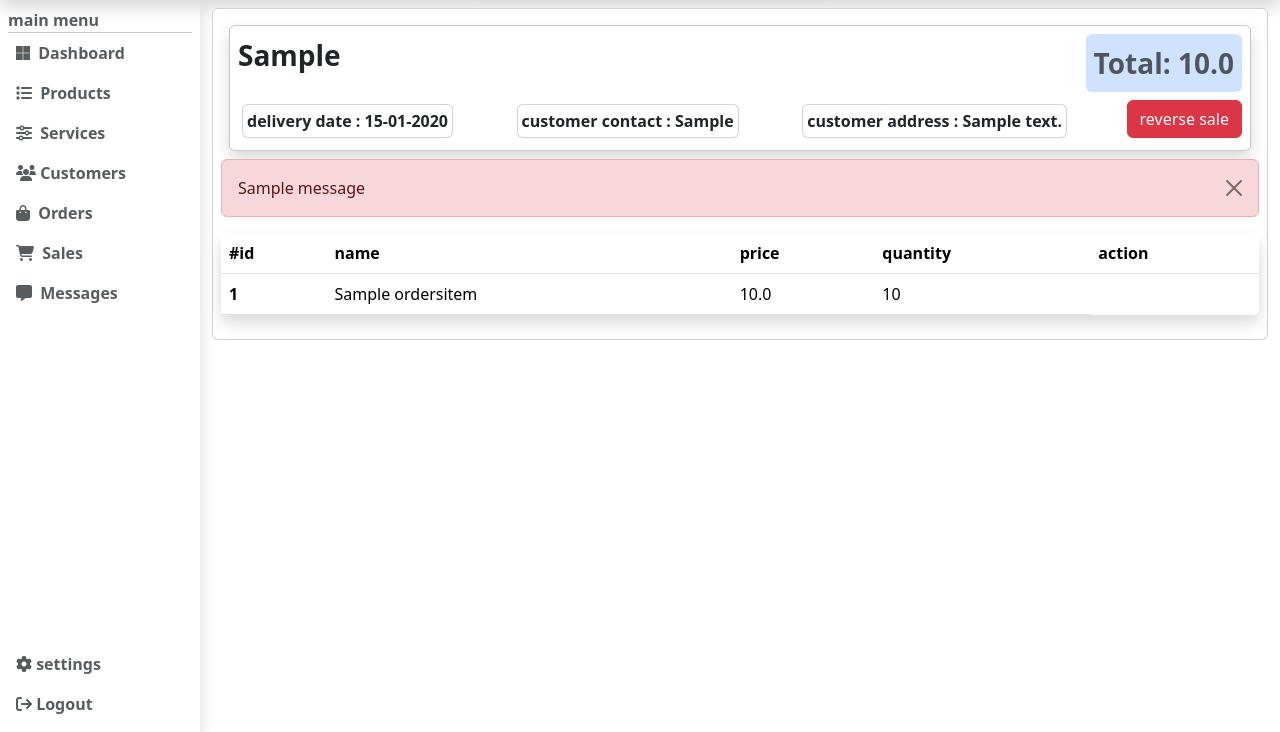
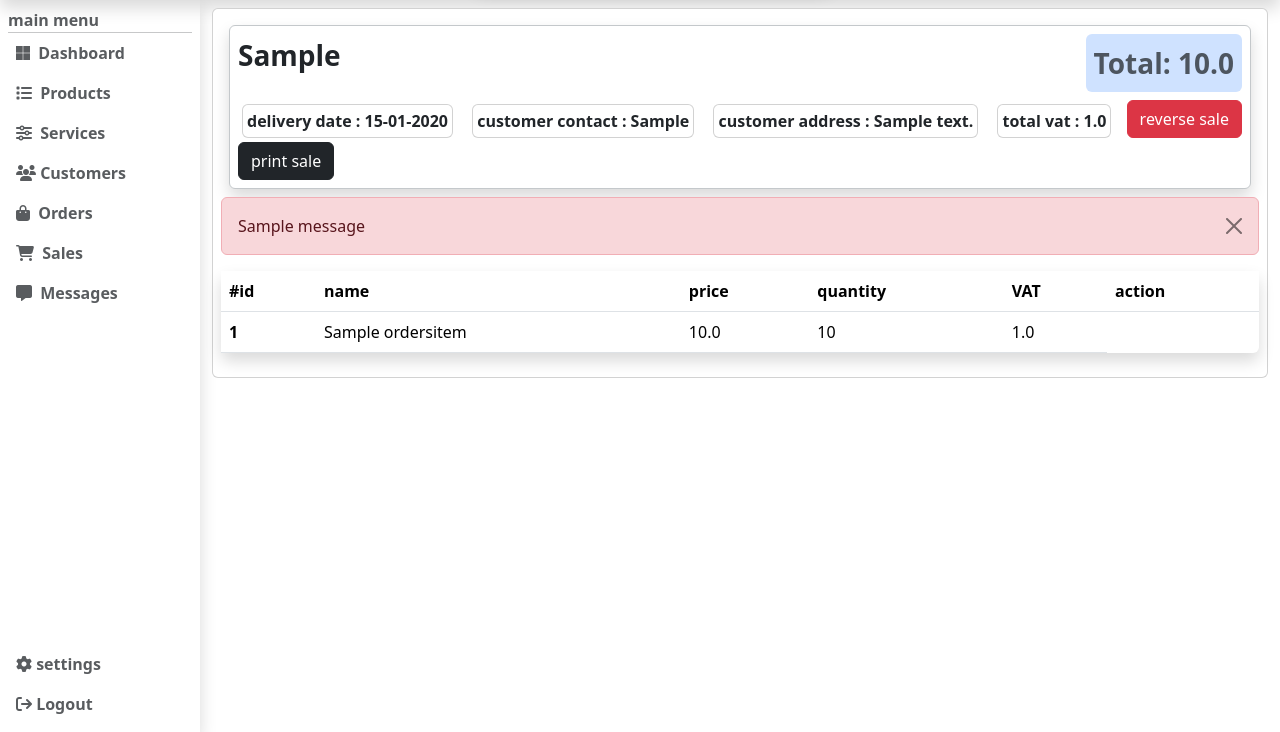
Before and after one commit to muchirajunior/BiasharaDash, a Flask app: page /orders/sales/1 in a window 1280 px wide. Shown: the part 68-800 px from the top of the page. Run offline with Flask 3, Linux system fonts and the light colour scheme; a user stored in the database is signed in; tables that the repository leaves empty hold one stand-in row (values such as "Sample post"); one stand-in notice (Sample message) is shown.

Commit message:
update orders limit, vat and remove items bug

```diff
--- a/config.py
+++ b/config.py
@@ -52,7 +52,7 @@ class AdminModelView(ModelView):
     can_view_details=True
     can_set_page_size=True
     column_display_all_relations=False
-    form_excluded_columns=['password',"orders",'items','customers']
+    form_excluded_columns=['password',"orders",'items','customers','traffic']
     column_searchable_list = ('')
     edit_modal=True
     def is_accessible(self):
--- a/controllers/orders.py
+++ b/controllers/orders.py
@@ -4,6 +4,7 @@ from flask_login import current_user, login_required
 from models.order import Order,db
 from models.order_items import OrderItem
 from models.item import Item
+from models.business import Business
 
 
 orders=Blueprint("orders",__name__,url_prefix="/orders",template_folder="../templates/orders")
@@ -41,6 +42,8 @@ def post_order_api():
         address=request.json.get('address')
         delivery_date=request.json.get('delivery_date')
         items=request.json.get('items')
+        if delivery_date == '':
+            delivery_date=None
         if (items != None):
             order:Order = Order(customer,contact,address,0,delivery_date,business_id)
             db.session.add(order)
@@ -67,16 +70,25 @@ def post_order_api():
 @orders.route("/add",methods=['POST','GET'])
 @login_required
 def orders_add_route():
+    business:Business=Business.query.get(current_user.business_id)
+    date=datetime.today().replace(minute=0,hour=0,microsecond=0)
+    count=Order.query.filter(Order.business_id==current_user.business_id,Order.created_at>=date).count()
+    print(count)
+    if count >= business.max_orders:
+        flash('you have reached the maximum number of orders for today. upgrade for to increase your limit!')
+        return redirect(request.referrer)
     if request.method == 'POST':
         customer=request.form.get('customer')
         contact=request.form.get('contact')
         address=request.form.get('address')
         delivery_date=request.form.get('delivery_date')
-        if delivery_date != None and delivery_date != '':
+        if not(delivery_date == None or delivery_date == ''):
             if ( datetime.strptime(delivery_date,'%Y-%m-%d') < datetime.now()):
                 flash("delivery date given is passed ! we have set it to null please open the order and  update")
                 delivery_date=None
-
+        else:
+            delivery_date=None
+        business.today_orders=count
         db.session.add(Order(customer,contact,address,0,delivery_date,current_user.business_id))
         db.session.commit()
     return redirect('/orders')
@@ -84,7 +96,7 @@ def orders_add_route():
 @orders.route("/<id>",methods=['POST','GET'])
 @login_required
 def order_route(id):
-    order= Order.query.filter(Order.id==id,Order.sold ==False,Order.business_id==current_user.business_id).first()
+    order:Order= Order.query.filter(Order.id==id,Order.sold ==False,Order.business_id==current_user.business_id).first()
     if order == None:
         return redirect('/orders')
 
@@ -93,10 +105,16 @@ def order_route(id):
         quantity=request.form.get('quantity')
         price=request.form.get('price')
         item_id=request.form.get('item_id')
-        db.session.add(OrderItem(name,price,quantity,item_id,order.id))
+        vat=float(request.form.get('vat'))
+        print(vat)
+        if vat != 0:
+            vat=(vat*float(price))/100
+        db.session.add(OrderItem(name,price,quantity,item_id,vat=vat,order_id=order.id))
         order.total+=float(price)*int(quantity)
+        order.vat+=vat*int(quantity)
         order.updated_at=datetime.now()
         db.session.commit()
+        return redirect(request.referrer)
     search=request.args.get('search')
     if search==None:
         search=''
@@ -115,6 +133,7 @@ def remove_item_route(id,itemid):
     if item ==None:
         return redirect('/orders')
     order.total-=item.price*item.quantity
+    order.vat-=item.vat*item.quantity
     order.updated_at=datetime.now()
     db.session.delete(item)
     db.session.commit()
--- a/models/business.py
+++ b/models/business.py
@@ -19,7 +19,9 @@ class Business(db.Model):
     active=db.Column(db.Boolean,default=True)
     items_cartegories=db.Column(JSON,default=[])
     items_count=db.Column(db.Integer)
-    today_order_count=db.Column(db.Integer)
+    today_orders=db.Column(db.Integer) #total orders today
+    max_items=db.Column(db.Integer,default=50) #maximumn number of items the business can have
+    max_orders=db.Column(db.Integer,default=100) #maximum number of order per day
     created_at=db.Column(db.DateTime,default=datetime.now())
     updated_at=db.Column(db.DateTime)
     users=db.relationship("User",backref='businesses',lazy=True)
--- a/models/order.py
+++ b/models/order.py
@@ -9,7 +9,7 @@ class Order(db.Model):
     address=db.Column(db.String(100))
     delivery_date=db.Column(db.DateTime)
     total=db.Column(db.Float)
-    vat=db.Column(db.Float)
+    vat=db.Column(db.Float,default=0)
     discount=db.Column(db.Float)
     sold=db.Column(db.Boolean,default=False)
     created_at=db.Column(db.DateTime,default=datetime.now())
--- a/templates/dashboard/business_dash.html
+++ b/templates/dashboard/business_dash.html
@@ -6,7 +6,7 @@
 {% include "export_data.html" %}
 
 <div class="d-flex flex-column">
-    <div class="card border-secondary-subtle shadow m-2 p-2 d-flex flex-row" >
+    <div class="card border-secondary-subtle shadow m-2 p-2 d-flex flex-row flex-wrap" >
         <div class="d-flex flex-column flex-fill">
             <span class="fw-bold fs-4">Dashboard</span>
             <span class="text-muted">Hello, lets check some of your stats</span>
--- a/templates/dashboard/customers.html
+++ b/templates/dashboard/customers.html
@@ -28,7 +28,7 @@
 
         </div>
         <div class="modal-footer justify-content-between">
-          <button type="button" class="btn btn-secondary" data-bs-dismiss="modal">cancel</button>
+          <button type="button" class="btn btn-dark" data-bs-dismiss="modal">cancel</button>
           <button type="submit" class="btn btn-primary">submit</button>
         </div>
       </form>
--- a/templates/orders/orders.html
+++ b/templates/orders/orders.html
@@ -19,7 +19,7 @@
                 <input type="date" class="form-control " name="delivery_date" maxlength="30" minlength="4" >
             </div>
             <div class="modal-footer justify-content-between">
-                <button  class="btn btn-dark " data-bs-dismiss="modal">cancel</button>
+                <button  class="btn btn-dark " type="button" data-bs-dismiss="modal">cancel</button>
                 <button type="submit" class="btn btn-primary ">add new</button>
             </div>
         </form>
--- a/templates/orders/sale_page.html
+++ b/templates/orders/sale_page.html
@@ -18,7 +18,7 @@
 <!--page body  -->
 <div class="card p-2">
   <div class="card shadow border-secondary-subtle m-2 p-2">
-    <div class="fw-bold fs-3  d-flex flex -row justify-content-between mb-2">
+    <div class="fw-bold fs-3  d-flex flex -row justify-content-between flex-wrap mb-2">
         <span>{{order.customer}}</span>
         <span class="bg-primary-subtle p-2 rounded text-muted">Total: {{order.total}} </span>
     </div>
@@ -26,7 +26,9 @@
         <span class="card p-1 m-1"> delivery date : {% if order.delivery_date != None and order.delivery_date != ''  %}{{order.delivery_date.strftime("%d-%m-%Y")}} {% endif %} </span>
         <span class="card p-1 m-1"> customer contact : {{order.contact}} </span>
         <span class="card p-1 m-1"> customer address : {{order.address}} </span>
+        <span class="card p-1 m-1"> total vat : {{order.vat}} </span>
         <span><button class="btn btn-danger" data-bs-toggle="modal" data-bs-target="#reverseSale">reverse sale</button></span>
+        <span><button class="btn btn-dark"> print sale </button></span>
     </div>
 </div>
 
@@ -46,6 +48,7 @@
           <th>name</th>
           <th scope="col">price</th>
           <th scope="col">quantity</th>
+          <th scope="col">VAT</th>
           <th scope="col">action</th>
         </tr>
       </thead>
@@ -56,6 +59,7 @@
           <td>{{item.name}}</td>
           <td>{{item.price}}</td>
           <td>{{item.quantity}}</td>
+          <td>{{item.vat}}</td>
         </tr>
         {% endfor %}
       </tbody>
```
Also changed, not shown: controllers/dashboard.py (+10 -2 lines), models/order_items.py (+4 -3 lines), templates/dashboard/items.html (+15 -0 lines), templates/orders/order_page.html (+29 -21 lines), README.md.
